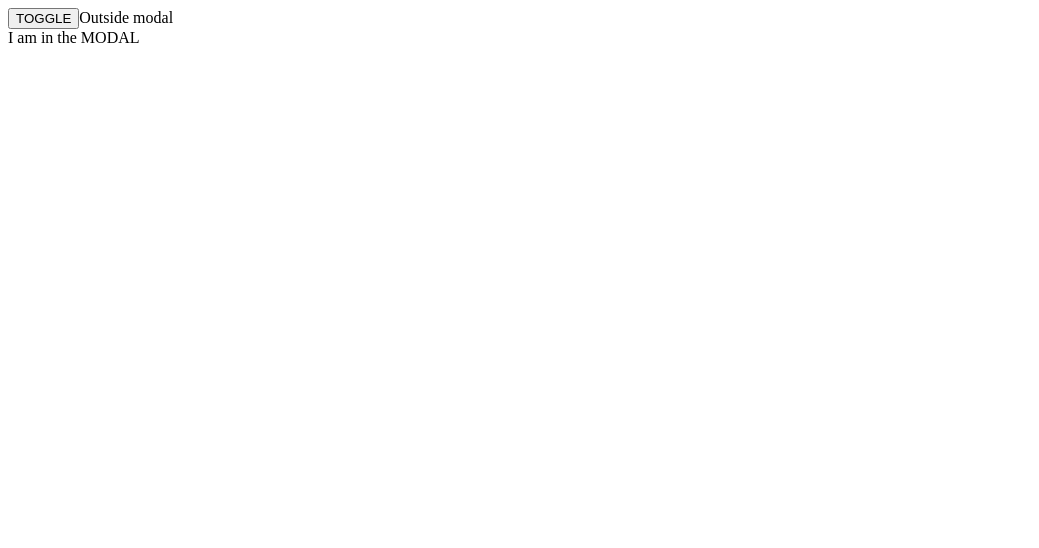
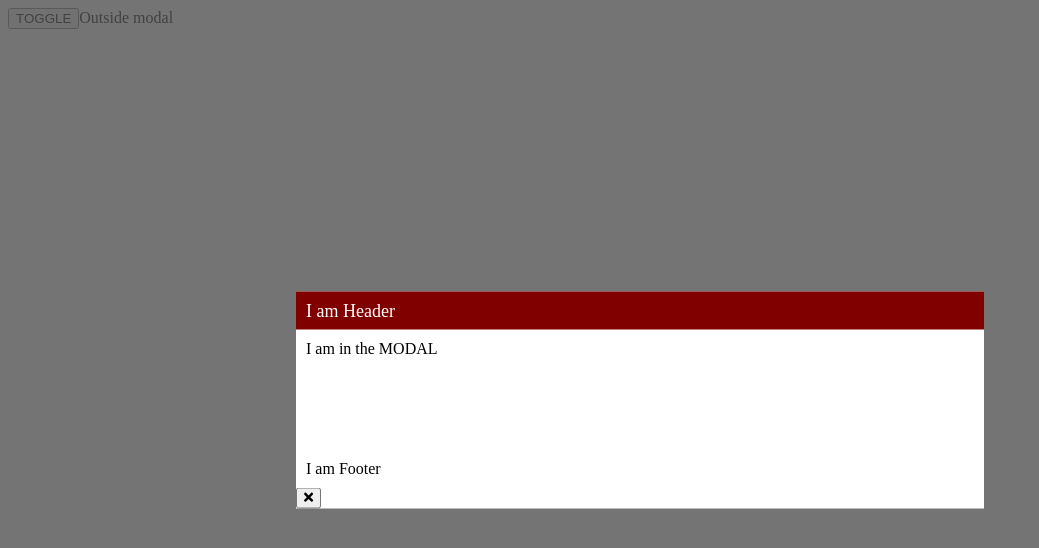
Before and after one commit to meatch/modal-this, a React (Create React App) app: page / in a window 1280 px wide. Both pictures are taken after a click on the button "TOGGLE". Shown: the top 548 px of the page, without its empty margins (0-1039 px from the left). Built offline with nearby package versions, Linux system fonts and the light colour scheme.

Commit message:
Wired up child components Header, Footer and Body
* Corrected useEffect dependencies
* Added package dependencies
* Removed unnecessary tab Slider references.

```diff
--- a/package.json
+++ b/package.json
@@ -3,10 +3,14 @@
   "version": "0.1.0",
   "private": true,
   "dependencies": {
+    "@fortawesome/fontawesome-svg-core": "^1.2.30",
+    "@fortawesome/free-solid-svg-icons": "^5.14.0",
+    "@fortawesome/react-fontawesome": "^0.1.11",
     "@testing-library/jest-dom": "^4.2.4",
     "@testing-library/react": "^9.3.2",
     "@testing-library/user-event": "^7.1.2",
     "classnames": "^2.2.6",
+    "keycode": "^2.2.0",
     "lodash": "^4.17.20",
     "prop-types": "^15.7.2",
     "react": "^16.13.1",
--- a/src/App.js
+++ b/src/App.js
@@ -11,15 +11,20 @@ const App = () => {
     const handleToggle = () => {
         isOpenUpdate(!isOpen);
     }
+    const handleOnClose = () => {
+        isOpenUpdate(false);
+    }
 
     const modalConfig = {
         isOpen: isOpen,
         id: 'MySingularModal',
+        Header: () => { return <header>I am Header</header> },
+        Footer: () => { return <footer>I am Footer</footer> },
+        onClose: handleOnClose,
     }
 
-
     return (
-        <AppStyled className='Modal'>
+        <AppStyled className='App'>
             <button onClick={ handleToggle}>TOGGLE</button>
             Outside modal
             <Modal config={ modalConfig }>
--- a/src/Modal/components/Body.jsx
+++ b/src/Modal/components/Body.jsx
@@ -1,28 +1,16 @@
-import React, { useContext, createRef, useEffect } from 'react';
+import React, { useContext } from 'react';
 import styled, { css } from 'styled-components';
 import classnames from 'classnames';
 
+/* Context ---------------------------*/
 import Context from '../context/index.js';
-import { tabSliderWidthUpdate } from '../context/actions.js';
+
+/* Components ---------------------------*/
+import BodyContent from './BodyContent.jsx';
 
 const Body = ({children}) => {
 
-    const { state, dispatch } = useContext(Context);
-    const BodyRef = createRef();
-
-    useEffect(()=>{
-        if (state.isOpen) {
-            const tabSliderWidth = BodyRef.current;
-            setTimeout(()=> {
-                dispatch(tabSliderWidthUpdate(tabSliderWidth.offsetWidth));
-            }, 100);
-        }
-    }, [state.isOpen]);
-
-    useEffect(()=>{
-        const tabSliderWidth = BodyRef.current.offsetWidth;
-        dispatch(tabSliderWidthUpdate(tabSliderWidth));
-    }, [state.winWidth]);
+    const { state } = useContext(Context);
 
     const theClassName = classnames({
         'Body': true,
@@ -32,10 +20,11 @@ const Body = ({children}) => {
     return (
         <BodyStyled
             state={ state }
-            ref={ BodyRef }
             className={ theClassName }
         >
-            { state.isOpen && children }
+            <BodyContent>
+                { children }
+            </BodyContent>
         </BodyStyled>
     );
 }
@@ -45,7 +34,7 @@ export default Body
 const BodyStyled = styled.div`
     position: relative;
     overflow: hidden;
-    padding: 10px;
+    padding: ${({state}) => `${state.contentPadding}px`};
 
     ${({state}) => !state.modalTabDrawerIsOpen && css`
         overflow-y: auto;
--- a/src/Modal/components/BodyContent.jsx
+++ b/src/Modal/components/BodyContent.jsx
@@ -1,16 +1,9 @@
-import React, { useContext } from 'react';
-import Context from '../context/index.js';
-import styled, { css } from 'styled-components';
+import React from 'react';
+import styled from 'styled-components';
 
 const BodyContent = ({ children }) => {
-    const { state } = useContext(Context);
-
     return (
-        <BodyContentStyled
-            state={ state }
-            className={ 'BodyContent' }
-            aria-hidden={ state.drawerIsFullyOpen }
-        >
+        <BodyContentStyled className={ 'BodyContent' }>
             { children }
         </BodyContentStyled>
     );
@@ -21,18 +14,5 @@ export default BodyContent;
 const BodyContentStyled = styled.div`
     overflow: hidden;
     overflow-y: auto;
-
     min-height: 100px;
-
-    /*
-        * Only applied to > children, not child descendants
-        * Allows children to hit the walls
-        * Removes the need to add negative margins to hit walls
-        * Applies default 10px padding
-        * Removes the need to implement padding on each child
-        * Can be overridden if need be in implemntation
-    */
-    > * {
-        padding: ${({state}) => `${state.BodyContentPadding}px`};
-    }
 `;
--- a/src/Modal/components/Footer.jsx
+++ b/src/Modal/components/Footer.jsx
@@ -10,12 +10,18 @@ const Footer = ({children}) => {
     const { state, dispatch } = useContext(Context);
     const refFooter = createRef();
 
+    const {
+        current: currFooter
+    } = refFooter;
+
     useEffect(()=>{
-        if (state.isOpen) {
-            const heightFooter = refFooter.current.offsetHeight;
+
+        if (state.isOpen && currFooter) {
+            console.log('too much');
+            const heightFooter = currFooter.offsetHeight;
             dispatch(heightFooterUpdate(heightFooter));
         }
-    },[state.isOpen]);
+    },[state.isOpen, dispatch, currFooter]);
 
     return (
         <FooterStyled
@@ -31,7 +37,7 @@ const Footer = ({children}) => {
 export default Footer;
 
 const FooterStyled = styled.div`
-    padding: 20px 10px;
+    padding: ${({state}) => `${state.contentPadding}px`};
 
     /*---------------------------
     | FULL and isSmall
--- a/src/Modal/components/Header.jsx
+++ b/src/Modal/components/Header.jsx
@@ -13,15 +13,18 @@ const Header = ({
 
     const { state, dispatch } = useContext(Context);
     const refHeader = createRef();
+    const {
+        current: currHeader
+    } = refHeader;
 
     let theFontSize = state.isSmall ? '14px':'18px';
 
     useEffect(()=>{
-        if (state.isOpen) {
-            const heightHeader = refHeader.current.offsetHeight;
+        if (state.isOpen && currHeader) {
+            const heightHeader = currHeader.offsetHeight;
             dispatch(heightHeaderUpdate(heightHeader));
         }
-    },[state.isOpen]);
+    },[state.isOpen, dispatch, currHeader]);
 
     const theClassName = classnames({
         'Header': true,
@@ -45,7 +48,7 @@ export default Header;
 const HeaderStyled = styled.div`
     background-color: maroon;
     color: #fff;
-    padding: 10px;
+    padding: ${({state}) => `${state.contentPadding}px`};
     font-size: ${ props => props.theFontSize};
     line-height: 100%;
 
--- a/src/Modal/components/Lightbox.jsx
+++ b/src/Modal/components/Lightbox.jsx
@@ -1,20 +1,25 @@
 import React, { useContext, useEffect, createRef } from 'react';
 import styled, { css } from 'styled-components';
 import keycode from 'keycode';
-import { ReactSVG } from 'react-svg';
 import classnames from 'classnames';
+import { FontAwesomeIcon } from '@fortawesome/react-fontawesome';
+import {
+    faTimes,
+} from '@fortawesome/free-solid-svg-icons';
 
 /* Context ---------------------------*/
 import Context from '../context/index.js';
 
 /* Components ---------------------------*/
-import ButtonIcon from '../../Forms/Controls/Button/ButtonIcon.jsx';
+import Header from './Header.jsx';
+import Body from './Body.jsx';
+import Footer from './Footer.jsx';
 
 const Lightbox = ({children}) => {
     /*---------------------------
     | State, Props and Refs
     ---------------------------*/
-    const { state, dispatch } = useContext(Context);
+    const { state } = useContext(Context);
     const refLightbox = createRef();
     const focusableSelectors = 'a[href]:not([disabled]), button:not([disabled]), textarea:not([disabled]), input[type="text"]:not([disabled]), input[type="radio"]:not([disabled]), input[type="checkbox"]:not([disabled]), select:not([disabled])';
 
@@ -27,7 +32,7 @@ const Lightbox = ({children}) => {
             const focusableEls = refLightbox.current.querySelectorAll(focusableSelectors);
             focusableEls[0].focus();
         }
-    }, [state.isOpen]);
+    }, [state.isOpen, refLightbox]);
 
     /*---------------------------
     | Methods
@@ -61,6 +66,8 @@ const Lightbox = ({children}) => {
                 trapFocus(e);
                 break;
             }
+            default:
+                return true;
         }
     }
 
@@ -72,7 +79,6 @@ const Lightbox = ({children}) => {
         'isSmall': state.isSmall,
     });
 
-
     return (
         <LightboxStyled
             state={ state }
@@ -82,13 +88,19 @@ const Lightbox = ({children}) => {
             tabIndex={ 0 }
             ref={ refLightbox }
         >
-            { children }
+            { state.Header && <Header><state.Header /></Header> }
+            <Body>
+                { children }
+            </Body>
+            { state.Footer && <Footer><state.Footer /></Footer> }
 
             {/*
                 Close button is positioned upper right, but last to focus
                 helps with trapping focus too. Last goes to first
             */}
-            <ButtonIcon onClick={ state.onClose } icon='faTimes' />
+            <button onClick={ state.onClose }>
+                <FontAwesomeIcon icon={ faTimes } />
+            </button>
         </LightboxStyled>
     );
 }
--- a/src/Modal/components/Underlay.jsx
+++ b/src/Modal/components/Underlay.jsx
@@ -1,6 +1,9 @@
 import React, { useContext } from 'react';
 import Context from '../context/index.js';
 import styled from 'styled-components';
+
+/* Components ---------------------------*/
+import Lightbox from './Lightbox.jsx';
 
 const Underlay = ({children}) => {
 
@@ -12,7 +15,9 @@ const Underlay = ({children}) => {
             className={ 'Underlay' }
             onClick={ state.onClose }
         >
-            { children }
+            <Lightbox>
+                { children }
+            </Lightbox>
         </UnderlayStyled>
     );
 }
--- a/src/Modal/components/Wrapper.jsx
+++ b/src/Modal/components/Wrapper.jsx
@@ -1,11 +1,16 @@
 import React from 'react';
 import styled from 'styled-components';
+
+/* Components ---------------------------*/
+import Underlay from './Underlay.jsx';
 
 const Wrapper = ({children}) => {
 
     return (
         <WrapperStyled className='Wrapper'>
-            { children }
+            <Underlay>
+                { children }
+            </Underlay>
         </WrapperStyled>
     );
 }
--- a/src/Modal/context/actions.js
+++ b/src/Modal/context/actions.js
@@ -48,12 +48,13 @@ export const modalIsOpenUpdate = (isOpen) => {
 | Media Breakpoints
 ---------------------------*/
 /* MEDIA_QUERY_UPDATE ---------------------------*/
-export const mediaQueryUpdate = (isSmall, isMedium, isLarge) => {
+export const mediaQueryUpdate = (isSmall, isMedium, isLarge, windWidth) => {
     return {
         type: actionTypes.MEDIA_QUERY_UPDATE,
         isSmall: isSmall,
         isMedium: isMedium,
         isLarge: isLarge,
+        windWidth: windWidth,
     }
 }
 
```
Also changed, not shown: src/Modal/Modal.jsx (+8 -7 lines), 1 other file (tests, documents, lock files or other folders).
